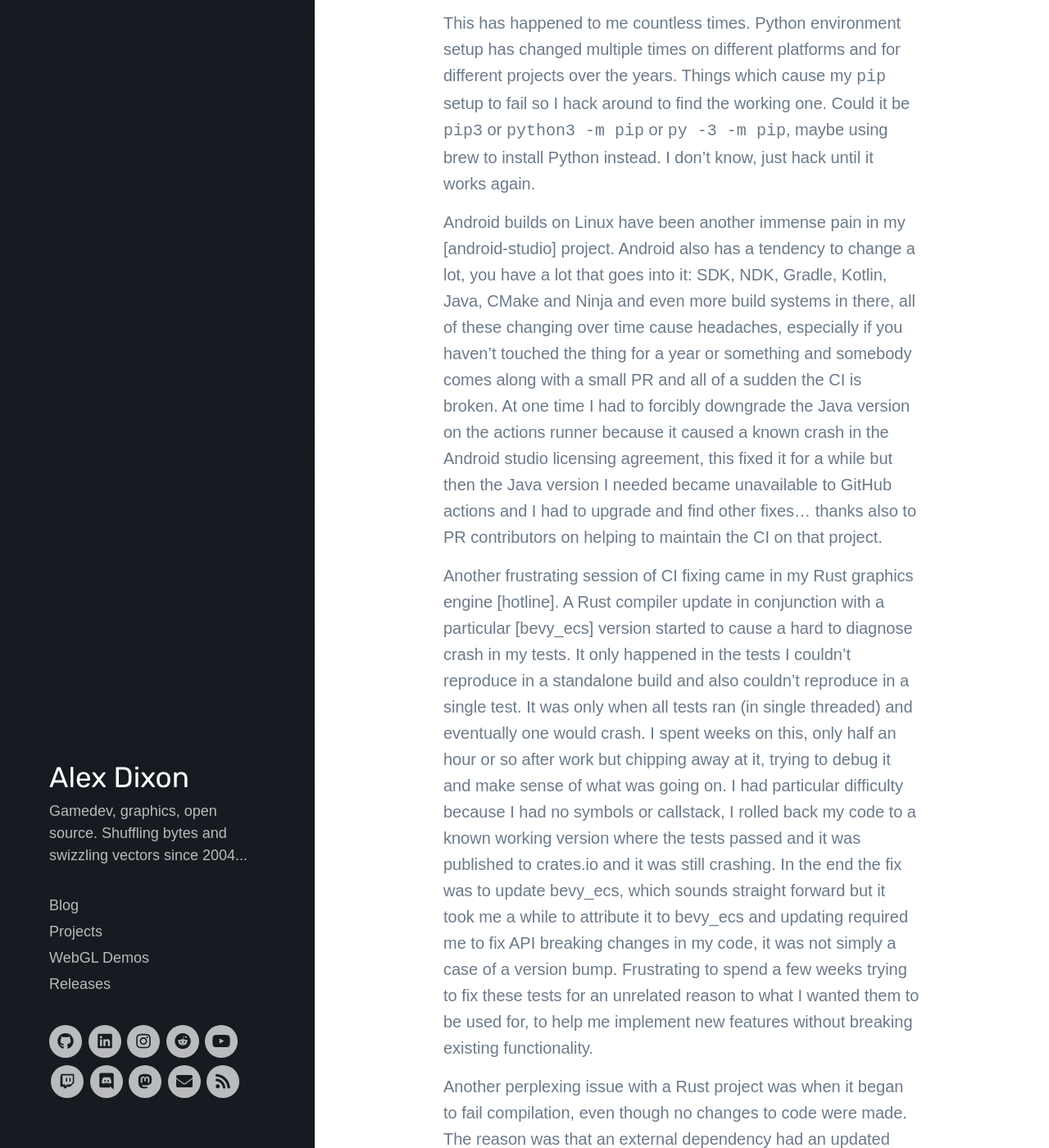
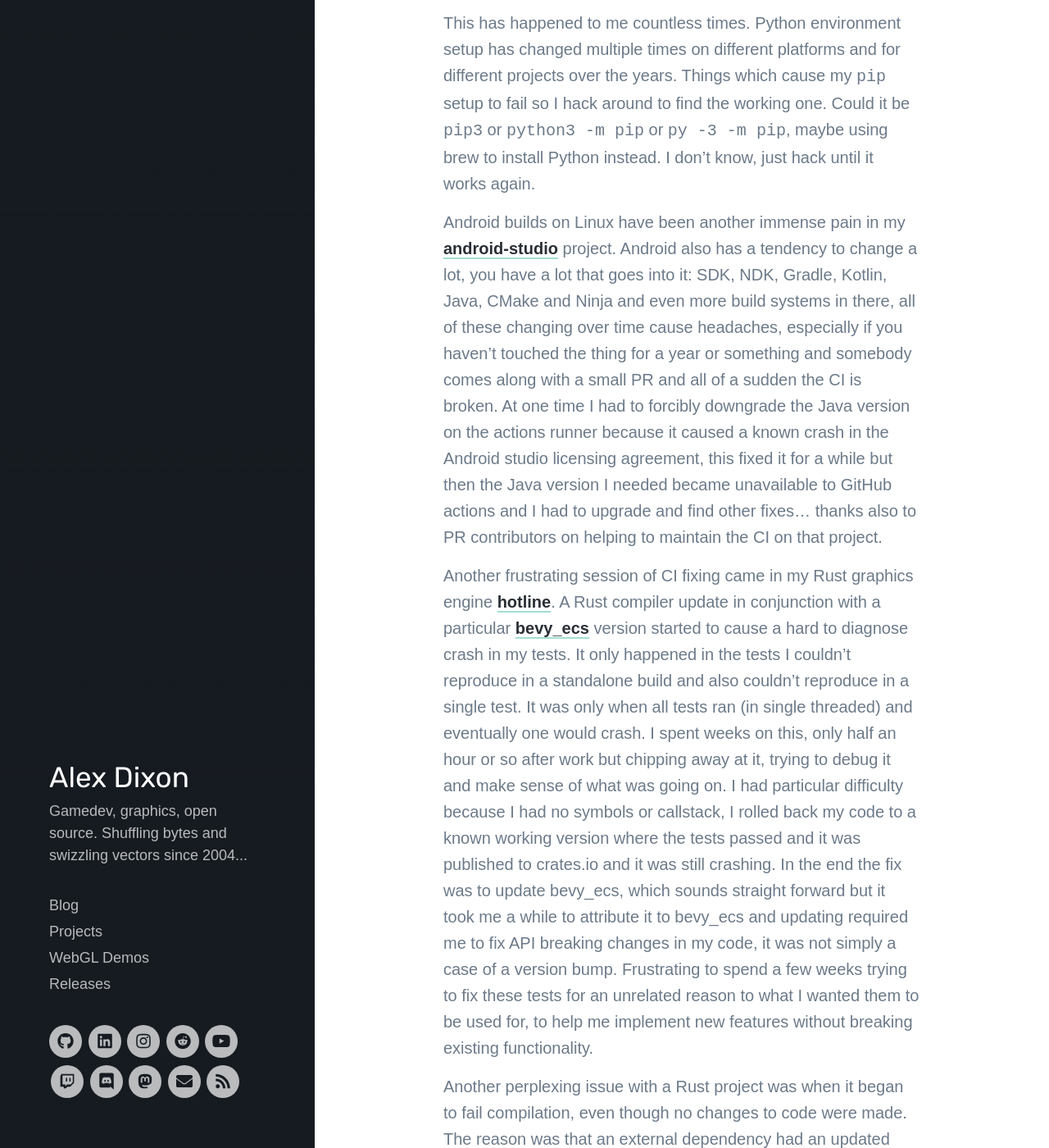
Before and after one commit to polymonster/polymonster.github.io, a Jekyll site: the page built from _posts/2025-03-04-ci-pain.md, in a window 1280 px wide and 1400 px high, scrolled down 3801 px. Shown: the whole window at 82% size. Built offline with Jekyll 4.4.1, drawn with Linux system fonts in a browser that asks for light colours; nearby versions of some CDN libraries; some web fonts are replaced; some of the changed lines change nothing that is shown; some of the changed text lies outside the part shown.

Commit message:
- add links

```diff
--- a/_posts/2025-03-04-ci-pain.md
+++ b/_posts/2025-03-04-ci-pain.md
@@ -29,17 +29,17 @@
 
 But the profile digiosdev is clearly there in the folder so why does Xcode complain there is not a provisioning profile? Copilot was able to help me here and it suggested using PROVISIONING_PROFILE_SPECIFIER instead of PROVISIONING_PROFILE.
 
-Problem solved. This took me a few hours on a Saturday morning before leaving to meet friends and then a further few hours the next day to fiddle around and get the build working again. I did all the certificate and provisioning profile stuff correctly the first time and it’s annoying that for some reason since updating the profile PROVISIONING_PROFILE_SPECIFIER was necessary for it to be picked up, maybe it could be due to an Xcode update? Apple has a tendency to change things a lot, deprecated APIs make changes to signing and distribution, it’s painful to keep up at times.
+Problem solved. This took me a few hours on a Saturday morning before leaving to meet friends and then a further few hours the next day to fiddle around and get the build working again. I did all the certificate and provisioning profile stuff correctly the first time and it’s annoying that for some reason since updating the profile PROVISIONING_PROFILE_SPECIFIER was necessary for it to be picked up, maybe it could be due to an Xcode update? Apple has a tendency to change things a lot, deprecate APIs, make changes to signing and distribution, it’s painful to keep up at times.
 
 But herein lies the crux of this all, even if you don’t change a thing yourself the world around you can change and that can cause build systems to suddenly fail.
 
 This has happened to me countless times. Python environment setup has changed multiple times on different platforms and for different projects over the years. Things which cause my `pip` setup to fail so I hack around to find the working one. Could it be `pip3` or `python3 -m pip` or `py -3 -m pip`, maybe using brew to install Python instead. I don’t know, just hack until it works again.
 
-Android builds on Linux have been another immense pain in my [android-studio] project. Android also has a tendency to change a lot, you have a lot that goes into it: SDK, NDK, Gradle, Kotlin, Java, CMake and Ninja and even more build systems in there, all of these changing over time cause headaches, especially if you haven't touched the thing for a year or something and somebody comes along with a small PR and all of a sudden the CI is broken. At one time I had to forcibly downgrade the Java version on the actions runner because it caused a known crash in the Android studio licensing agreement, this fixed it for a while but then the Java version I needed became unavailable to GitHub actions and I had to upgrade and find other fixes… thanks also to PR contributors on helping to maintain the CI on that project.
+Android builds on Linux have been another immense pain in my [android-studio](https://github.com/polymonster/premake-android-studio) project. Android also has a tendency to change a lot, you have a lot that goes into it: SDK, NDK, Gradle, Kotlin, Java, CMake and Ninja and even more build systems in there, all of these changing over time cause headaches, especially if you haven't touched the thing for a year or something and somebody comes along with a small PR and all of a sudden the CI is broken. At one time I had to forcibly downgrade the Java version on the actions runner because it caused a known crash in the Android studio licensing agreement, this fixed it for a while but then the Java version I needed became unavailable to GitHub actions and I had to upgrade and find other fixes… thanks also to PR contributors on helping to maintain the CI on that project.
 
-Another frustrating session of CI fixing came in my Rust graphics engine [hotline]. A Rust compiler update in conjunction with a particular [bevy_ecs] version started to cause a hard to diagnose crash in my tests. It only happened in the tests I couldn't reproduce in a standalone build and also couldn’t reproduce in a single test. It was only when all tests ran (in single threaded) and eventually one would crash. I spent weeks on this, only half an hour or so after work but chipping away at it, trying to debug it and make sense of what was going on. I had particular difficulty because I had no symbols or callstack, I rolled back my code to a known working version where the tests passed and it was published to crates.io and it was still crashing. In the end the fix was to update bevy_ecs, which sounds straight forward but it took me a while to attribute it to bevy_ecs and updating required me to fix API breaking changes in my code, it was not simply a case of a version bump. Frustrating to spend a few weeks trying to fix these tests for an unrelated reason to what I wanted them to be used for, to help me implement new features without breaking existing functionality.
+Another frustrating session of CI fixing came in my Rust graphics engine [hotline](https://github.com/polymonster/hotline). A Rust compiler update in conjunction with a particular [bevy_ecs](https://docs.rs/bevy_ecs/latest/bevy_ecs/) version started to cause a hard to diagnose crash in my tests. It only happened in the tests I couldn't reproduce in a standalone build and also couldn’t reproduce in a single test. It was only when all tests ran (in single threaded) and eventually one would crash. I spent weeks on this, only half an hour or so after work but chipping away at it, trying to debug it and make sense of what was going on. I had particular difficulty because I had no symbols or callstack, I rolled back my code to a known working version where the tests passed and it was published to crates.io and it was still crashing. In the end the fix was to update bevy_ecs, which sounds straight forward but it took me a while to attribute it to bevy_ecs and updating required me to fix API breaking changes in my code, it was not simply a case of a version bump. Frustrating to spend a few weeks trying to fix these tests for an unrelated reason to what I wanted them to be used for, to help me implement new features without breaking existing functionality.
 
-Another perplexing issue with a Rust project was when it began to fail compilation, even though no changes to code were made. The reason was that an external dependency had an updated version, this particular crate had been [patched] and patching only applies to a specific version of a crate. Since the version changed the patch was not applied and the unpatched version did not compile. This is where I discovered about [explicit versioning] in cargo and how even with a full version specifier cargo may try to change or update a dependency version to make the best fit within the cargo tree. In this case the solution was to commit the cargo lock file and user cargo build —frozen to make the CI more stable. Easy fix but unexpected symptoms always cause alarm at first.
+Another perplexing issue with a Rust project was when it began to fail compilation, even though no changes to code were made. The reason was that an external dependency had an updated version, this particular crate had been [patched](https://doc.rust-lang.org/cargo/reference/overriding-dependencies.html) and patching only applies to a specific version of a crate. Since the version changed the patch was not applied and the unpatched version did not compile. This is where I discovered about [explicit versioning](https://doc.rust-lang.org/cargo/reference/resolver.html) in cargo and how even with a full version specifier cargo may try to change or update a dependency version to make the best fit within the cargo tree. In this case the solution was to commit the cargo lock file and user cargo build —frozen to make the CI more stable. Easy fix but unexpected symptoms always cause alarm at first.
 
 Some conclusions I can draw from these scenarios: I could run the CI periodically so issues get caught sooner and not just when I am making changes, but that would cause the same kind of frustration and might even be worse for a hobby project where I would be alerted CI now is broken and now I know I have to fix it at some point, it might detract from other projects. Using custom docker images would help to lock down the versions of software running the builds, I don’t know much about that though so it’s something to look into. Cargo.lock proved a good solution to enforce stable versioning in Rust projects. At least there are some solutions to help improve reliability, but they don’t help with the issue such as PROVISIONING_PROFILE_SPECIFIER it threw me off totally, I was so close the first time to getting it right and this completely screwed me, macOS is constantly updating, forcing you to update Xcode and forcing you to face and fix these problems head on.
 
```
